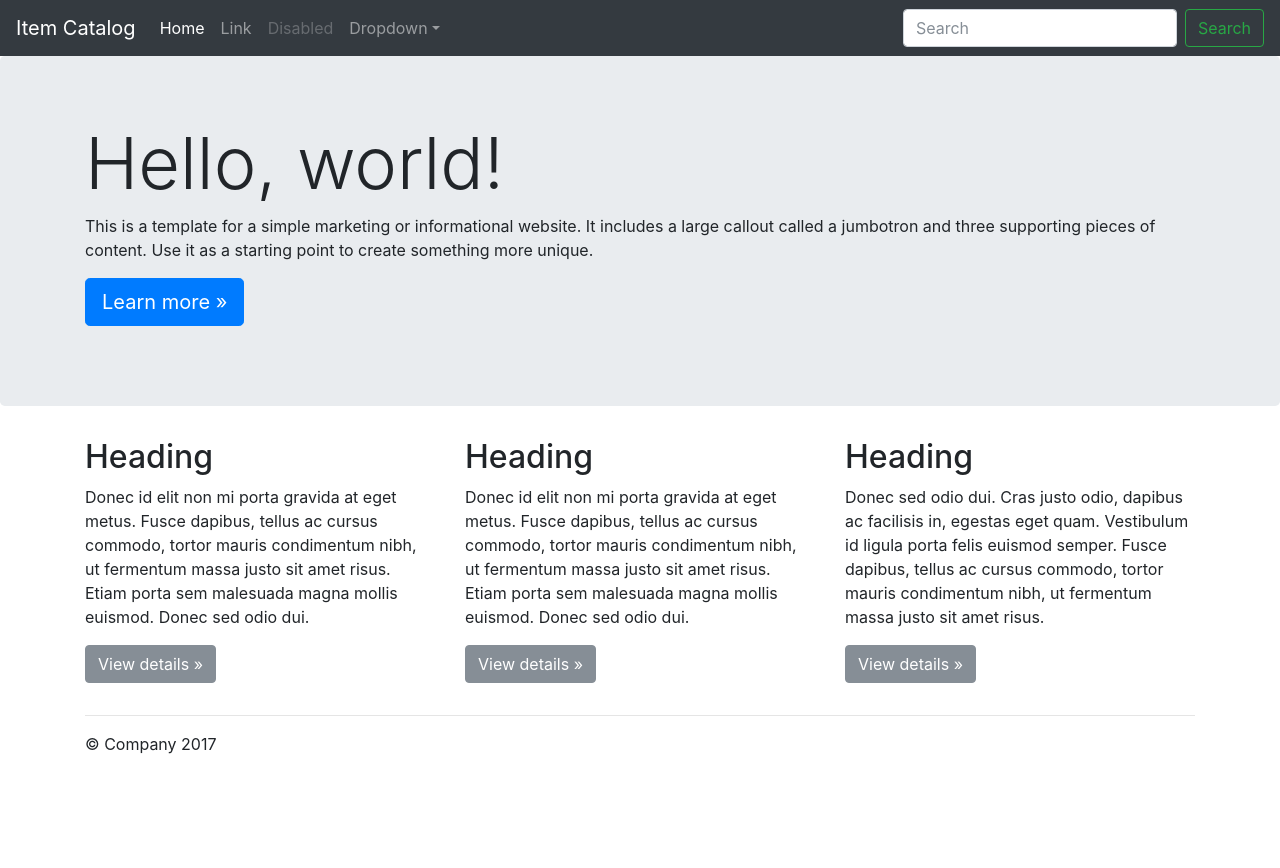
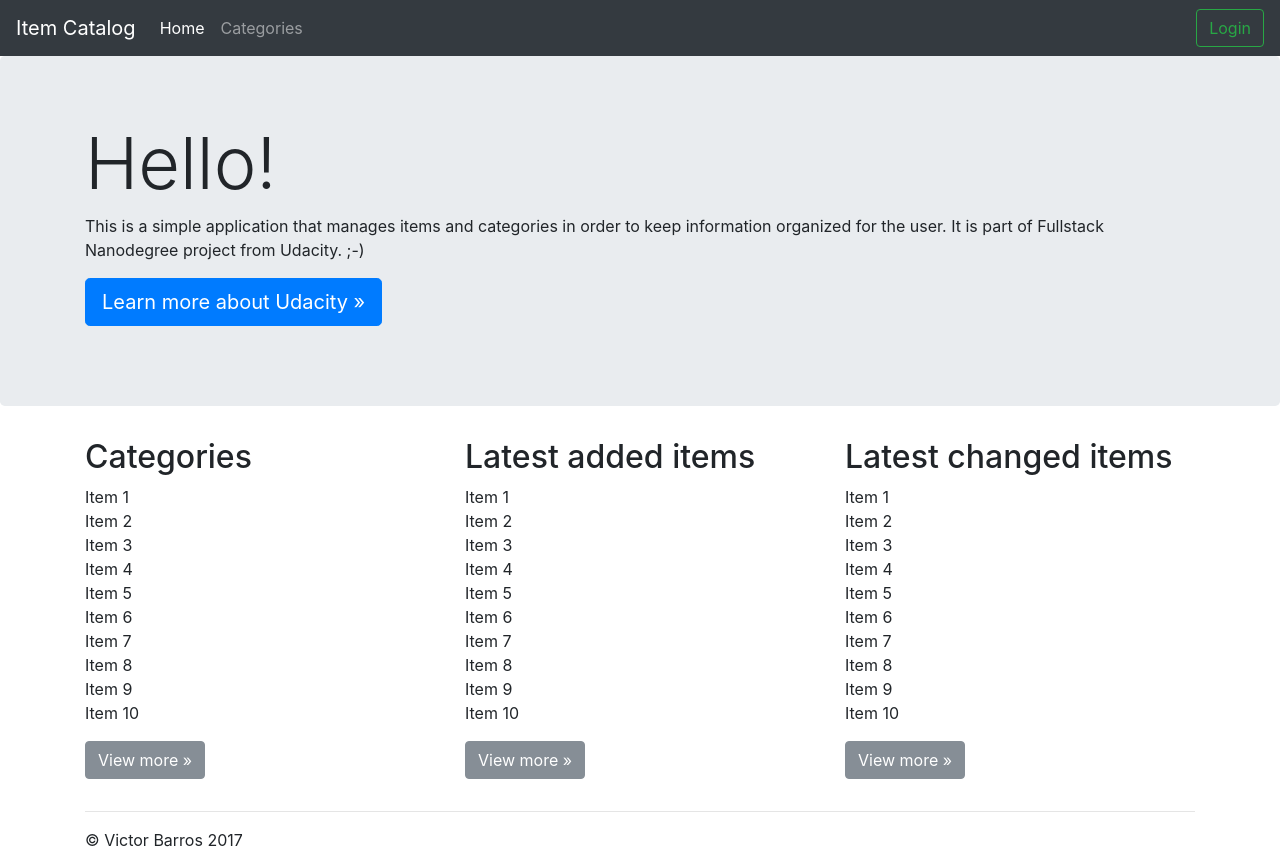
Before and after one commit to vrbarros/UdacityItemCatalog, a Django app: page /manager/ in a window 1280 px wide. Before the commit the page ends 754 px from the top, so only its background shows below. Run offline with Django 3.2, Linux system fonts and the light colour scheme; some libraries are stand-ins or nearby versions.

Commit message:
Created sitemap and navegation logic

```diff
--- a/manager/templates/manager/base.html
+++ b/manager/templates/manager/base.html
@@ -37,69 +37,26 @@
             <a class="nav-link" href="{% url 'manager:index' %}">Home</a>
           </li>
           <li class="nav-item">
-            <a class="nav-link" href="#">Link</a>
+            <a class="nav-link" href="{% url 'manager:categories' %}">Categories</a>
           </li>
-          <li class="nav-item">
-            <a class="nav-link disabled" href="#">Disabled</a>
-          </li>
-          <li class="nav-item dropdown">
-            <a class="nav-link dropdown-toggle" href="http://example.com" id="dropdown01" data-toggle="dropdown" aria-haspopup="true" aria-expanded="false">Dropdown</a>
-            <div class="dropdown-menu" aria-labelledby="dropdown01">
-              <a class="dropdown-item" href="#">Action</a>
-              <a class="dropdown-item" href="#">Another action</a>
-              <a class="dropdown-item" href="#">Something else here</a>
-            </div>
-          </li>
+
         </ul>
         <form class="form-inline my-2 my-lg-0">
-          <input class="form-control mr-sm-2" type="text" placeholder="Search" aria-label="Search">
-          <button class="btn btn-outline-success my-2 my-sm-0" type="submit">Search</button>
+          {% if user.is_authenticated %}
+          <a class="btn btn-outline-warning my-2 my-sm-0" href="{% url 'logout' %}">Logout</a> {% else %}
+          <a class="btn btn-outline-success my-2 my-sm-0" href="{% url 'login' %}">Login</a> {% endif %}
         </form>
       </div>
     </nav>
 
     <main role="main">
 
-      <!-- Main jumbotron for a primary marketing message or call to action -->
-      <div class="jumbotron">
-        <div class="container">
-          <h1 class="display-3">Hello, world!</h1>
-          <p>This is a template for a simple marketing or informational website. It includes a large callout called a jumbotron and three supporting pieces of content. Use it as a starting point to create something more unique.</p>
-          <p><a class="btn btn-primary btn-lg" href="#" role="button">Learn more &raquo;</a></p>
-        </div>
-      </div>
-
-      <div class="container">
-        <!-- Example row of columns -->
-        <div class="row">
-          <div class="col-md-4">
-            <h2>Heading</h2>
-            <p>Donec id elit non mi porta gravida at eget metus. Fusce dapibus, tellus ac cursus commodo, tortor mauris condimentum nibh, ut fermentum massa justo sit amet risus. Etiam porta sem malesuada magna mollis euismod. Donec sed odio dui. </p>
-            <p><a class="btn btn-secondary" href="#" role="button">View details &raquo;</a></p>
-          </div>
-          <div class="col-md-4">
-            <h2>Heading</h2>
-            <p>Donec id elit non mi porta gravida at eget metus. Fusce dapibus, tellus ac cursus commodo, tortor mauris condimentum nibh, ut fermentum massa justo sit amet risus. Etiam porta sem malesuada magna mollis euismod. Donec sed odio dui. </p>
-            <p><a class="btn btn-secondary" href="#" role="button">View details &raquo;</a></p>
-          </div>
-          <div class="col-md-4">
-            <h2>Heading</h2>
-            <p>Donec sed odio dui. Cras justo odio, dapibus ac facilisis in, egestas eget quam. Vestibulum id ligula porta felis euismod semper. Fusce dapibus, tellus ac cursus commodo, tortor mauris condimentum nibh, ut fermentum massa justo sit amet risus.</p>
-            <p><a class="btn btn-secondary" href="#" role="button">View details &raquo;</a></p>
-          </div>
-        </div>
-
-        <hr>
-
-      </div>
-      <!-- /container -->
-
       {% block content %}{% endblock %}
 
     </main>
 
     <footer class="container">
-      <p>&copy; Company 2017</p>
+      <p>&copy; Victor Barros 2017</p>
     </footer>
 
     <!-- Bootstrap core JavaScript
--- /dev/null
+++ b/manager/templates/manager/categories.html
@@ -0,0 +1 @@
+{% extends "manager/base.html" %} {% block content %} {% endblock %}
--- a/manager/templates/manager/index.html
+++ b/manager/templates/manager/index.html
@@ -1 +1,70 @@
-{% extends "manager/base.html" %} {% block content %} {% endblock %}
+{% extends "manager/base.html" %} {% block content %}
+
+<!-- Main jumbotron for a primary marketing message or call to action -->
+<div class="jumbotron">
+  <div class="container">
+    <h1 class="display-3">Hello!</h1>
+    <p>This is a simple application that manages items and categories in order to keep information organized for the user. It is part of Fullstack Nanodegree project from Udacity. ;-)</p>
+    <p><a class="btn btn-primary btn-lg" href="https://www.udacity.com/" role="button">Learn more about Udacity &raquo;</a></p>
+  </div>
+</div>
+
+<div class="container">
+  <!-- Example row of columns -->
+  <div class="row">
+    <div class="col-md-4">
+      <h2>Categories</h2>
+      <ul class="list-unstyled">
+        <li>Item 1</li>
+        <li>Item 2</li>
+        <li>Item 3</li>
+        <li>Item 4</li>
+        <li>Item 5</li>
+        <li>Item 6</li>
+        <li>Item 7</li>
+        <li>Item 8</li>
+        <li>Item 9</li>
+        <li>Item 10</li>
+      </ul>
+      <p><a class="btn btn-secondary" href="{% url 'manager:categories' %}" role="button">View more &raquo;</a></p>
+    </div>
+    <div class="col-md-4">
+      <h2>Latest added items</h2>
+      <ul class="list-unstyled">
+        <li>Item 1</li>
+        <li>Item 2</li>
+        <li>Item 3</li>
+        <li>Item 4</li>
+        <li>Item 5</li>
+        <li>Item 6</li>
+        <li>Item 7</li>
+        <li>Item 8</li>
+        <li>Item 9</li>
+        <li>Item 10</li>
+      </ul>
+      <p><a class="btn btn-secondary" href="{% url 'manager:items' view='added' %}" role="button">View more &raquo;</a></p>
+    </div>
+    <div class="col-md-4">
+      <h2>Latest changed items</h2>
+      <ul class="list-unstyled">
+        <li>Item 1</li>
+        <li>Item 2</li>
+        <li>Item 3</li>
+        <li>Item 4</li>
+        <li>Item 5</li>
+        <li>Item 6</li>
+        <li>Item 7</li>
+        <li>Item 8</li>
+        <li>Item 9</li>
+        <li>Item 10</li>
+      </ul>
+      <p><a class="btn btn-secondary" href="{% url 'manager:items' view='changed' %}" role="button">View more &raquo;</a></p>
+    </div>
+  </div>
+
+  <hr>
+
+</div>
+<!-- /container -->
+
+{% endblock %}
--- /dev/null
+++ b/manager/templates/manager/items.html
@@ -0,0 +1 @@
+{% extends "manager/base.html" %} {% block content %} {% endblock %}
--- /dev/null
+++ b/manager/templates/manager/items_add.html
@@ -0,0 +1 @@
+{% extends "manager/base.html" %} {% block content %} {% endblock %}
--- /dev/null
+++ b/manager/templates/manager/items_delete.html
@@ -0,0 +1 @@
+{% extends "manager/base.html" %} {% block content %} {% endblock %}
--- /dev/null
+++ b/manager/templates/manager/items_edit.html
@@ -0,0 +1 @@
+{% extends "manager/base.html" %} {% block content %} {% endblock %}
--- a/manager/urls.py
+++ b/manager/urls.py
@@ -19,4 +19,11 @@ from . import views
 
 urlpatterns = [
     url(r'^$', views.index, name='index'),
+    url(r'^categories/$', views.categories, name='categories'),
+    url(r'^items/(?P<view>[\w-]+)/$', views.items, name='items'),
+    url(r'^items/add/$', views.items_add, name='items_add'),
+    url(r'^items/(?P<id>[\w-]+)/edit/$',
+        views.items_edit, name='items_edit'),
+    url(r'^items/(?P<id>[\w-]+)/delete/$',
+        views.items_delete, name='items_delete'),
 ]
--- a/manager/views.py
+++ b/manager/views.py
@@ -6,9 +6,54 @@ from django.template import loader
 
 
 def index(request):
-    """First page from the app."""
+    """URL: /manager/."""
     template = loader.get_template('manager/index.html')
     context = {
 
     }
     return HttpResponse(template.render(context, request))
+
+
+def categories(request):
+    """URL: /manager/categories/."""
+    template = loader.get_template('manager/categories.html')
+    context = {
+
+    }
+    return HttpResponse(template.render(context, request))
+
+
+def items(request, view):
+    """URL: /manager/items/$view$/."""
+    template = loader.get_template('manager/items.html')
+    context = {
+
+    }
+    return HttpResponse(template.render(context, request))
+
+
+def items_add(request):
+    """URL: /manager/items/."""
+    template = loader.get_template('manager/items_add.html')
+    context = {
+
+    }
+    return HttpResponse(template.render(context, request))
+
+
+def items_edit(request, id):
+    """URL: /manager/items/$id$/edit/."""
+    template = loader.get_template('manager/items_edit.html')
+    context = {
+
+    }
+    return HttpResponse(template.render(context, request))
+
+
+def items_delete(request, id):
+    """URL: /manager/items/$id$/edit/."""
+    template = loader.get_template('manager/items_delete.html')
+    context = {
+
+    }
+    return HttpResponse(template.render(context, request))
--- /dev/null
+++ b/templates/registration/logged_out.html
@@ -0,0 +1 @@
+{% extends "registration/login.html" %}
```
Also changed, not shown: db.sqlite3.
